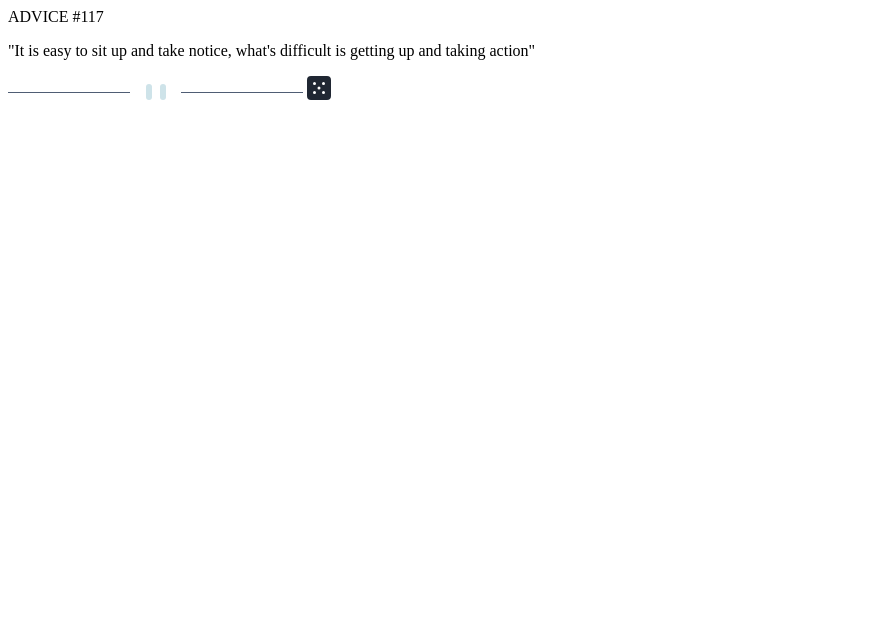
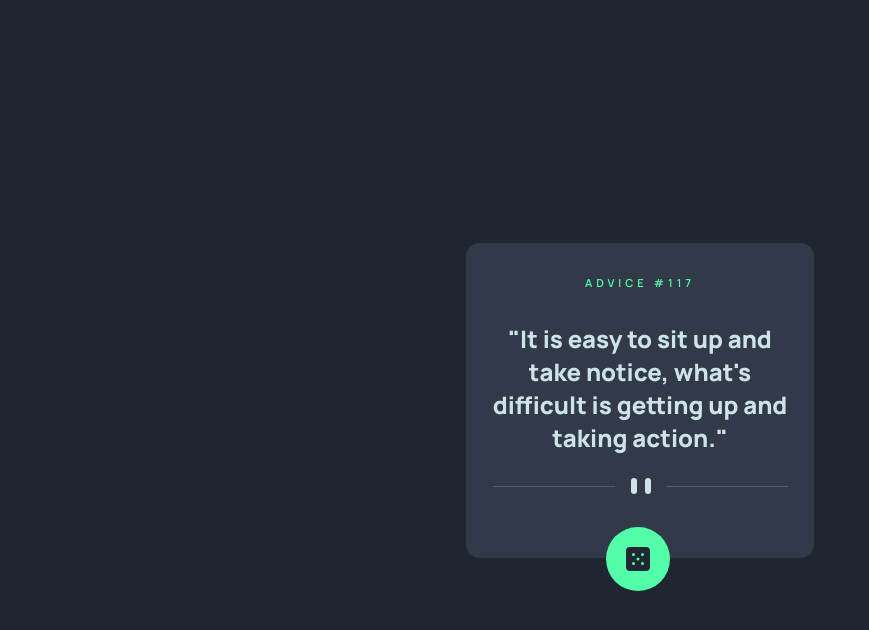
Before and after one commit to nelsonaq/advice-generator, a plain HTML site: page index.html in a window 1280 px wide. Shown: the whole page, without its empty margins (0-869 px from the left). Drawn offline with Linux system fonts and the light colour scheme.

Commit message:
coded design

```diff
--- a/index.html
+++ b/index.html
@@ -5,6 +5,12 @@
     <meta http-equiv="X-UA-Compatible" content="IE=edge" />
     <meta name="viewport" content="width=device-width, initial-scale=1.0" />
     <link rel="stylesheet" href="style.css" />
+    <link rel="preconnect" href="https://fonts.googleapis.com" />
+    <link rel="preconnect" href="https://fonts.gstatic.com" crossorigin />
+    <link
+      href="https://fonts.googleapis.com/css2?family=Manrope:wght@600;800&family=Raleway:wght@400;700;800&display=swap"
+      rel="stylesheet"
+    />
     <script defer src="script.js"></script>
     <title>Advice Generator</title>
   </head>
@@ -13,14 +19,16 @@
       <span class="adv-num">ADVICE #117</span>
       <p class="adv">
         "It is easy to sit up and take notice, what's difficult is getting up
-        and taking action"
+        and taking action."
       </p>
       <img
         class="divider"
         src="/images/pattern-divider-mobile.svg"
         alt="divider"
       />
-      <img src="/images/icon-dice.svg" alt="dice" class="dice" />
+      <div class="dice">
+        <img src="/images/icon-dice.svg" alt="dice" />
+      </div>
     </div>
   </body>
 </html>
--- a/style.css
+++ b/style.css
@@ -0,0 +1,58 @@
+* {
+  box-sizing: border-box;
+  padding: 0;
+  margin: 0;
+  font-family: "Manrope", sans-serif;
+}
+
+body {
+  background-color: hsl(218, 23%, 16%);
+  display: flex;
+  justify-content: center;
+  align-items: center;
+  height: 100vh;
+}
+
+.container {
+  background-color: hsl(217, 19%, 24%);
+  display: flex;
+  flex-direction: column;
+  justify-content: center;
+  align-items: center;
+  width: 21.75rem;
+  border-radius: 0.875rem;
+  position: relative;
+}
+
+.adv-num {
+  color: hsl(150, 100%, 66%);
+  font-size: 0.6875rem;
+  font-weight: 600;
+  letter-spacing: 0.25rem;
+  padding: 2rem;
+}
+
+.adv {
+  color: hsl(193, 38%, 86%);
+  text-align: center;
+  font-size: 1.5rem;
+  font-weight: 800;
+  padding: 0 1rem;
+}
+
+.divider {
+  padding-top: 1.5rem;
+  padding-bottom: 4rem;
+}
+
+.dice {
+  display: flex;
+  justify-content: center;
+  align-items: center;
+  position: absolute;
+  top: 17.75rem;
+  left: 8.75rem;
+  background-color: hsl(150, 100%, 66%);
+  padding: 1.25rem;
+  border-radius: 50%;
+}
```
